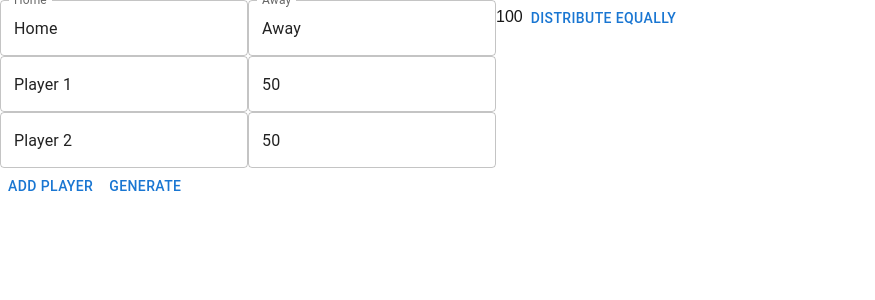
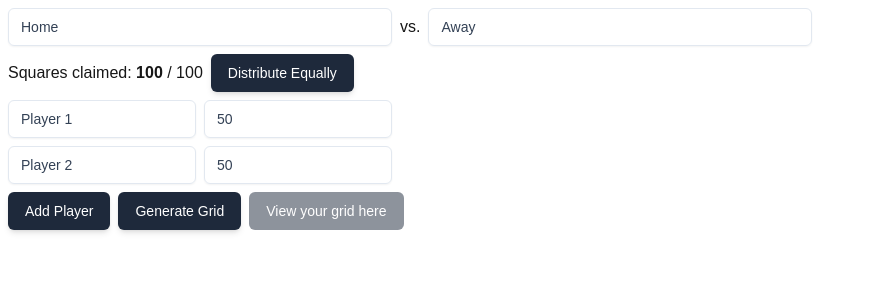
Before and after one commit to mtrupiano/points-grid, a Next.js app: page /build in a window 1280 px wide. Shown: the top 300 px of the page, without its empty margins (0-875 px from the left). Built offline with nearby package versions, Linux system fonts and the light colour scheme.

Commit message:
aesthetics changes

```diff
--- /dev/null
+++ b/app/components/TailwindButton.tsx
@@ -0,0 +1,12 @@
+import { ButtonHTMLAttributes } from "react";
+
+export default function TailwindButton(
+  props: ButtonHTMLAttributes<HTMLButtonElement>,
+) {
+  return (
+    <button
+      className="rounded-md bg-slate-800 py-2 px-4 border border-transparent text-center text-sm text-white transition-all shadow-md hover:shadow-lg focus:bg-slate-700 focus:shadow-none active:bg-slate-700 hover:bg-slate-700 active:shadow-none disabled:pointer-events-none disabled:opacity-50 disabled:shadow-none ml-2"
+      {...props}
+    />
+  );
+}
--- /dev/null
+++ b/app/components/TailwindInput.tsx
@@ -0,0 +1,12 @@
+import { InputHTMLAttributes } from "react";
+
+export default function TailwindInput(
+  props: InputHTMLAttributes<HTMLInputElement>,
+) {
+  return (
+    <input
+      className="inline-flex w-full bg-transparent placeholder:text-slate-400 text-slate-700 text-sm border border-slate-200 rounded-md px-3 py-2 transition duration-300 ease focus:outline-none focus:border-slate-400 hover:border-slate-300 shadow-sm focus:shadow"
+      {...props}
+    />
+  );
+}
```
Also changed, not shown: app/build/GridBuilderClient.tsx, app/build/PlayerInput.tsx.
